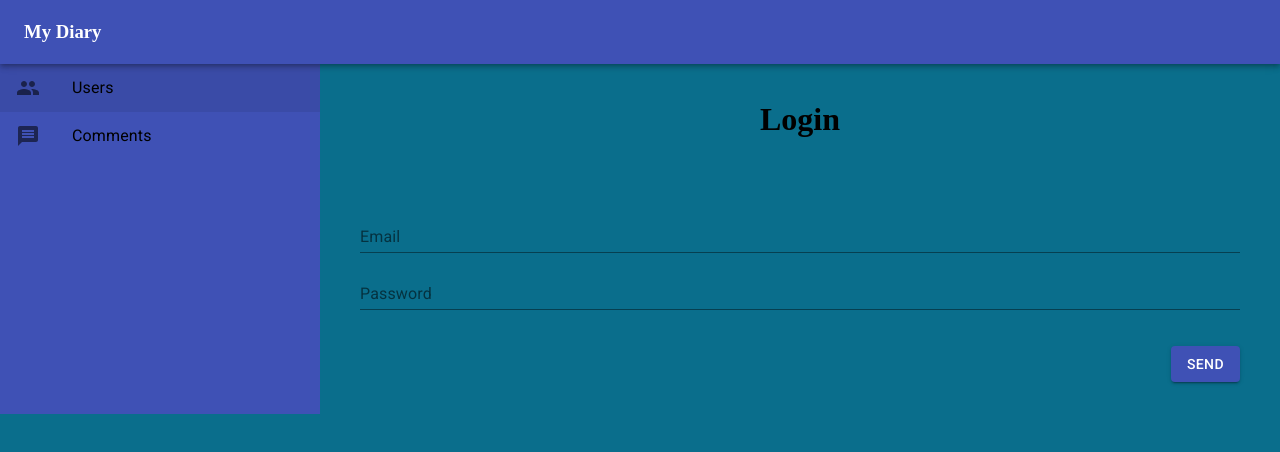
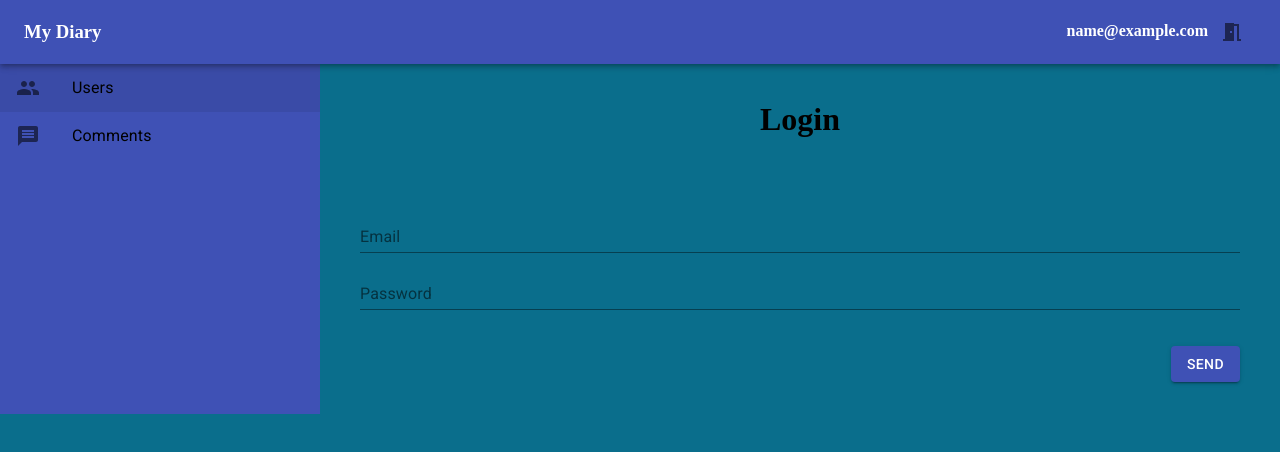
Before and after one commit to chriscalviello/Diary, a React app in the folder Frontend/: page /login in a window 1280 px wide. Shown: the top 452 px of the page. Built offline with nearby package versions, Linux system fonts and the light colour scheme; sample sign-in values are in the browser's storage.

Commit message:
add logout

```diff
--- a/Frontend/src/components/topbar/index.tsx
+++ b/Frontend/src/components/topbar/index.tsx
@@ -1,20 +1,33 @@
 import React, { MouseEventHandler } from "react";
 import styled from "styled-components";
-
+import IconButton from "@material-ui/core/IconButton";
+import MeetingRoomIcon from "@material-ui/icons/MeetingRoom";
 import AppBar from "@material-ui/core/AppBar";
 import Toolbar from "@material-ui/core/Toolbar";
+import { useAuthentication } from "../../providers/authentication";
 
 interface Props {
   title: string;
 }
 
 const Topbar: React.FC<Props> = ({ title, ...rest }) => {
+  const { currentUser, logout } = useAuthentication();
   return (
     <Container {...rest}>
       <AppBar position="static">
-        <Toolbar>
+        <StyledToolbar>
           <h3>{title}</h3>
-        </Toolbar>
+          <div>
+            {currentUser && (
+              <>
+                <b>{currentUser.email}</b>
+                <IconButton onClick={logout}>
+                  <MeetingRoomIcon />
+                </IconButton>
+              </>
+            )}
+          </div>
+        </StyledToolbar>
       </AppBar>
     </Container>
   );
@@ -25,4 +38,9 @@
   display: flex;
 `;
 
+const StyledToolbar = styled(Toolbar)`
+  display: flex;
+  justify-content: space-between;
+`;
+
 export default Topbar;
--- a/Frontend/src/providers/authentication/index.tsx
+++ b/Frontend/src/providers/authentication/index.tsx
@@ -6,6 +6,7 @@
   error: string;
   loading: boolean;
   login: React.Dispatch<LoginUser>;
+  logout: React.DispatchWithoutAction;
   setCurrentUser: (user: CurrentUser) => void;
   setError: (error: string) => void;
   setLoading: (loading: boolean) => void;
@@ -55,6 +56,12 @@
     setLoading(false);
   };
 
+  const logout = () => {
+    localStorage.removeItem("currentUser");
+    setCurrentUser(undefined);
+    history.push("/login");
+  };
+
   const signup = async (newUser: SignupUser) => {
     try {
       setLoading(true);
@@ -94,6 +101,7 @@
       setLoading,
       setError,
       login,
+      logout,
       signup,
     }),
     [
@@ -104,6 +112,7 @@
       setLoading,
       setError,
       login,
+      logout,
       signup,
     ]
   );
```
